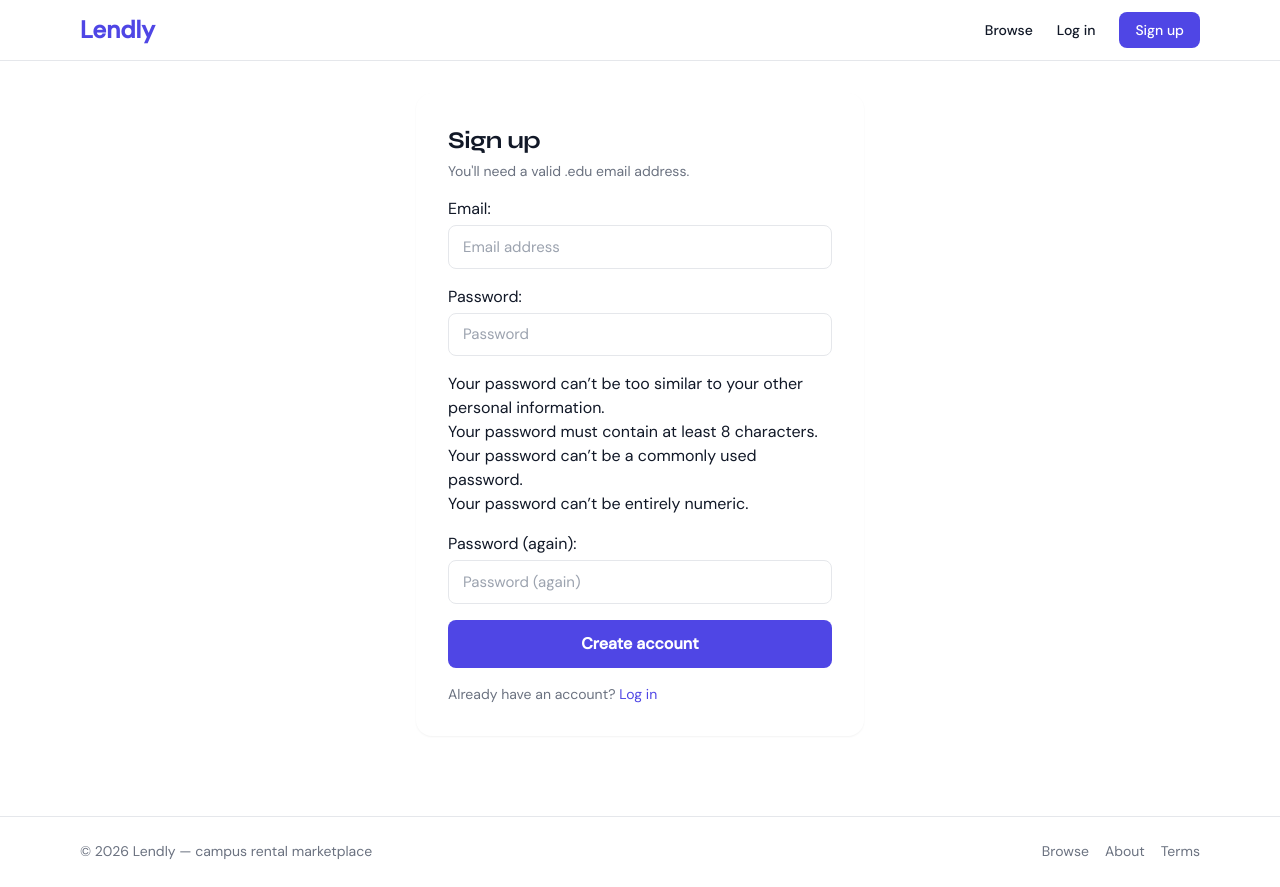
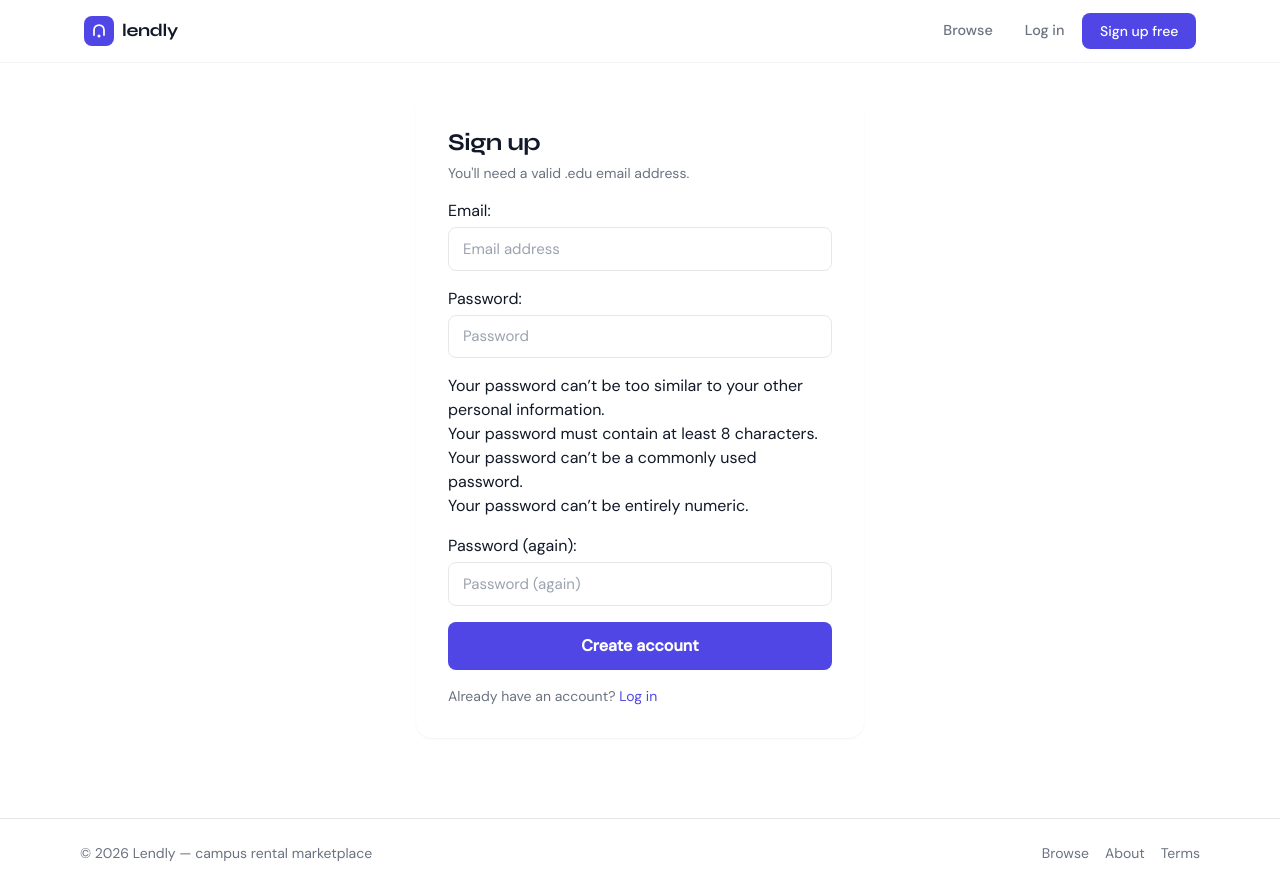
Before and after one commit to aaronmanoj23/Lendly, a Django app: page /accounts/signup/ in a window 1280 px wide. Before the commit the page ends 859 px from the top, so only its background shows below. Run offline with Django 5.2, Linux system fonts and the light colour scheme; some libraries are stand-ins or nearby versions.

Commit message:
style: redesign navbar with frosted glass effect, logo icon mark, and user avatar pill

```diff
--- a/templates/partials/navbar.html
+++ b/templates/partials/navbar.html
@@ -1,22 +1,64 @@
 {% load static %}
-<nav class="bg-white border-b border-gray-200 sticky top-0 z-40">
-  <div class="max-w-6xl mx-auto px-4 py-3 flex items-center justify-between">
-    <a href="{% url 'home' %}" class="text-2xl font-bold text-indigo-600">Lendly</a>
-    <div class="hidden md:flex items-center gap-6 text-sm font-medium">
-      <a href="{% url 'browse' %}" class="hover:text-indigo-600">Browse</a>
+<nav class="bg-white border-b border-gray-100 sticky top-0 z-40" style="backdrop-filter: blur(12px); background: rgba(255,255,255,0.92);">
+  <div class="max-w-6xl mx-auto px-5 py-0 flex items-center justify-between" style="height: 62px;">
+
+    <a href="{% url 'home' %}" class="flex items-center gap-2" style="text-decoration: none;">
+      <span style="width:30px; height:30px; background:var(--indigo); border-radius:8px; display:flex; align-items:center; justify-content:center;">
+        <svg width="16" height="16" viewBox="0 0 16 16" fill="none"><path d="M3 12V7a5 5 0 0 1 10 0v5" stroke="white" stroke-width="1.75" stroke-linecap="round"/><circle cx="8" cy="13" r="1.5" fill="white"/></svg>
+      </span>
+      <span style="font-family: var(--font-display); font-size: 1.1rem; font-weight: 700; color: var(--text-primary); letter-spacing: -0.02em;">lendly</span>
+    </a>
+
+    <div class="hidden md:flex items-center gap-1">
+      <a href="{% url 'browse' %}" style="padding: 0.4rem 0.875rem; font-size: 0.9rem; font-weight: 500; color: var(--text-secondary); border-radius: var(--radius-sm); text-decoration: none; transition: color 0.15s, background 0.15s;"
+         onmouseover="this.style.color='var(--text-primary)';this.style.background='var(--surface)'"
+         onmouseout="this.style.color='var(--text-secondary)';this.style.background='transparent'">
+        Browse
+      </a>
       {% if user.is_authenticated %}
-        <a href="{% url 'create_listing' %}" class="hover:text-indigo-600">List an item</a>
-        <a href="{% url 'inbox' %}" class="hover:text-indigo-600">Messages</a>
-        <a href="{% url 'dashboard' %}" class="hover:text-indigo-600">Dashboard</a>
-        <a href="{% url 'profile' %}" class="hover:text-indigo-600">{{ user.display_name }}</a>
+        <a href="{% url 'create_listing' %}" style="padding: 0.4rem 0.875rem; font-size: 0.9rem; font-weight: 500; color: var(--text-secondary); border-radius: var(--radius-sm); text-decoration: none; transition: color 0.15s, background 0.15s;"
+           onmouseover="this.style.color='var(--text-primary)';this.style.background='var(--surface)'"
+           onmouseout="this.style.color='var(--text-secondary)';this.style.background='transparent'">
+          List an item
+        </a>
+        <a href="{% url 'inbox' %}" style="padding: 0.4rem 0.875rem; font-size: 0.9rem; font-weight: 500; color: var(--text-secondary); border-radius: var(--radius-sm); text-decoration: none; transition: color 0.15s, background 0.15s;"
+           onmouseover="this.style.color='var(--text-primary)';this.style.background='var(--surface)'"
+           onmouseout="this.style.color='var(--text-secondary)';this.style.background='transparent'">
+          Messages
+        </a>
+        <a href="{% url 'dashboard' %}" style="padding: 0.4rem 0.875rem; font-size: 0.9rem; font-weight: 500; color: var(--text-secondary); border-radius: var(--radius-sm); text-decoration: none; transition: color 0.15s, background 0.15s;"
+           onmouseover="this.style.color='var(--text-primary)';this.style.background='var(--surface)'"
+           onmouseout="this.style.color='var(--text-secondary)';this.style.background='transparent'">
+          Dashboard
+        </a>
+        <div style="width:1px; height:20px; background:var(--border); margin: 0 6px;"></div>
+        <a href="{% url 'profile' %}" style="display:flex; align-items:center; gap:7px; padding: 0.3rem 0.75rem 0.3rem 0.3rem; font-size: 0.875rem; font-weight: 500; color: var(--text-primary); border-radius: 999px; border: 1.5px solid var(--border); text-decoration: none; background: var(--white); transition: border-color 0.15s;"
+           onmouseover="this.style.borderColor='var(--indigo)'"
+           onmouseout="this.style.borderColor='var(--border)'">
+          <span style="width:26px; height:26px; border-radius:50%; background:var(--indigo-light); color:var(--indigo); font-weight:700; font-size:0.75rem; display:flex; align-items:center; justify-content:center; font-family:var(--font-display);">
+            {{ user.display_name|slice:":1"|upper }}
+          </span>
+          {{ user.display_name }}
+        </a>
         <form method="post" action="{% url 'account_logout' %}" class="inline">
           {% csrf_token %}
-          <button class="text-gray-500 hover:text-red-600" type="submit">Log out</button>
+          <button type="submit" style="padding: 0.4rem 0.875rem; font-size: 0.875rem; font-weight: 500; color: var(--text-muted); border-radius: var(--radius-sm); border: none; background: transparent; cursor: pointer; transition: color 0.15s;"
+                  onmouseover="this.style.color='#DC2626'"
+                  onmouseout="this.style.color='var(--text-muted)'">
+            Log out
+          </button>
         </form>
       {% else %}
-        <a href="{% url 'account_login' %}" class="hover:text-indigo-600">Log in</a>
-        <a href="{% url 'account_signup' %}" class="px-4 py-2 bg-indigo-600 text-white rounded-lg hover:bg-indigo-700">Sign up</a>
+        <a href="{% url 'account_login' %}" style="padding: 0.4rem 0.875rem; font-size: 0.9rem; font-weight: 500; color: var(--text-secondary); border-radius: var(--radius-sm); text-decoration: none; transition: color 0.15s, background 0.15s;"
+           onmouseover="this.style.color='var(--text-primary)';this.style.background='var(--surface)'"
+           onmouseout="this.style.color='var(--text-secondary)';this.style.background='transparent'">
+          Log in
+        </a>
+        <a href="{% url 'account_signup' %}" class="btn-primary" style="font-size: 0.875rem; padding: 0.45rem 1.1rem;">
+          Sign up free
+        </a>
       {% endif %}
     </div>
+
   </div>
 </nav>
```
